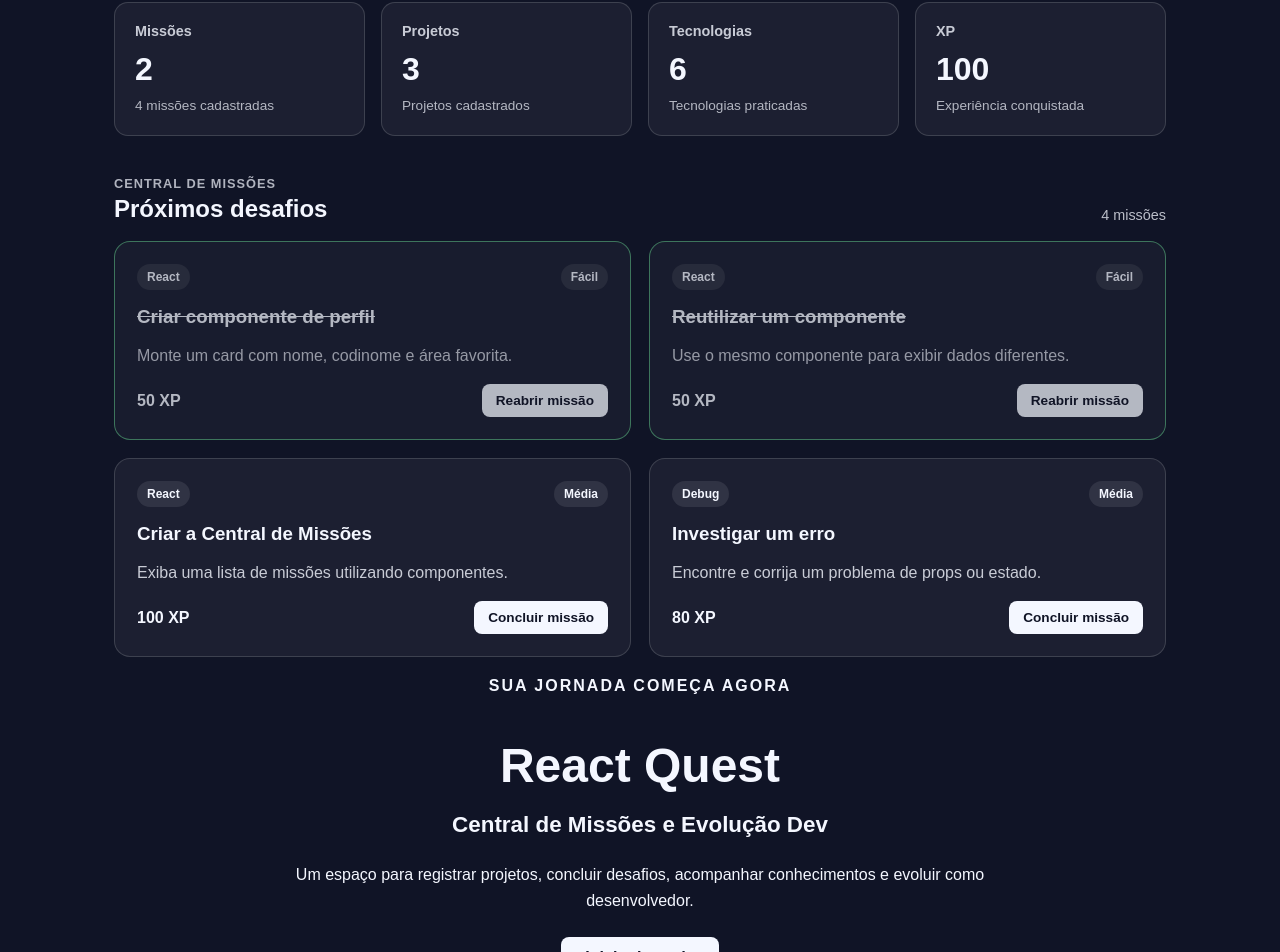
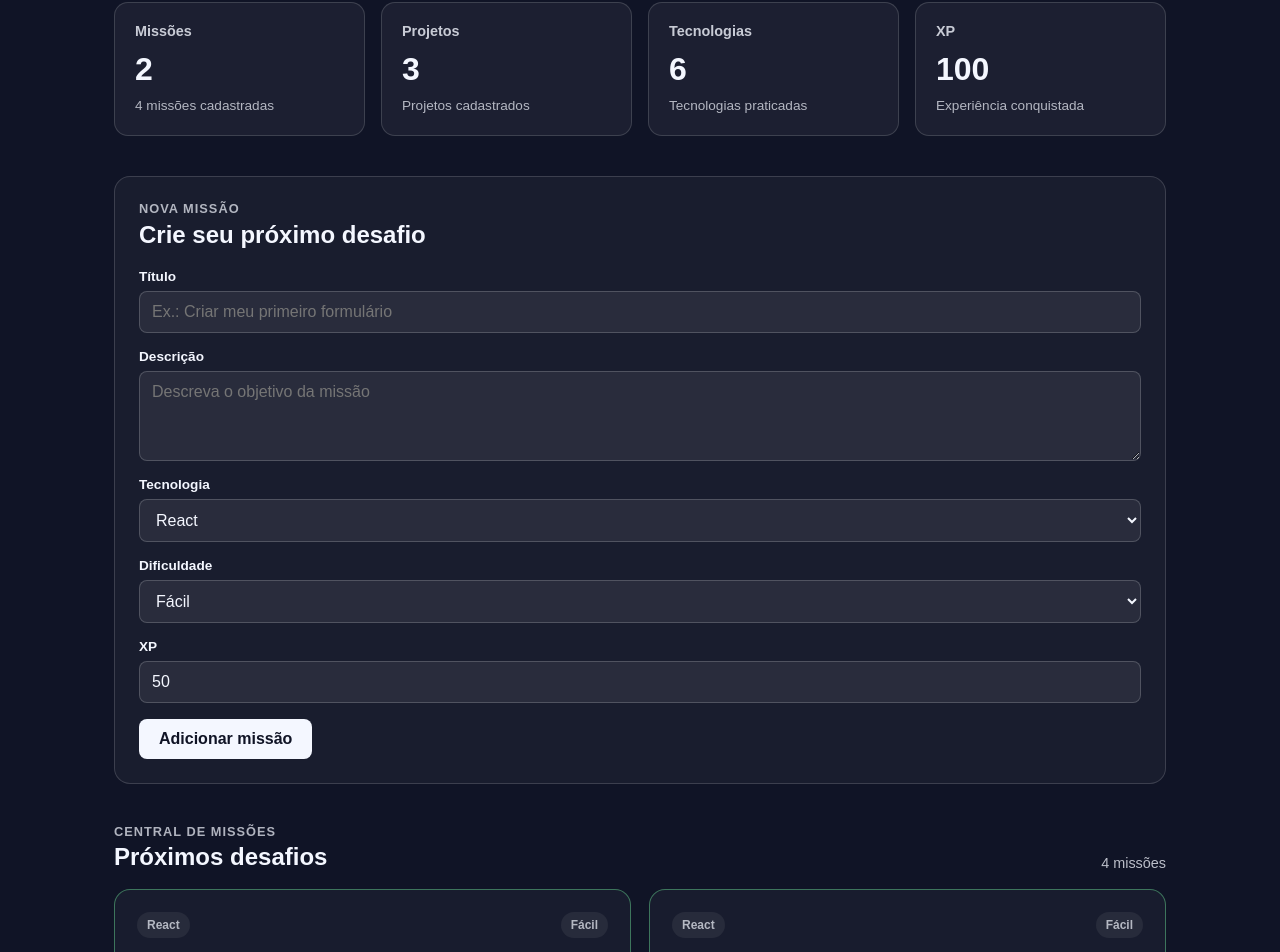
Before and after one commit to profAndreaFranca/React-Quest--Completo, a React (Vite) app: page / in a window 1280 px wide. Shown: the part 410-1362 px from the top of the page. Built offline with nearby package versions, Linux system fonts and the light colour scheme.

Commit message:
feat: adiciona cadastro de missões

```diff
--- a/src/App.jsx
+++ b/src/App.jsx
@@ -6,6 +6,7 @@
 import ProfileCard from "./components/ProfileCard";
 import SummaryCard from "./components/SummaryCard";
 import MissionCard from "./components/MissionCard";
+import MissionForm from "./components/MissionForm";
 
 const initialMissions = [
   {
@@ -94,6 +95,10 @@
     setMissions(updatedMissions);
   }
 
+  function addMission(newMission) {
+    setMissions([...missions, newMission]);
+  }
+
   const completedMissions = missions.filter((mission) => mission.completed);
 
   const completedMissionsCount = completedMissions.length;
@@ -155,6 +160,8 @@
           </div>
         </section>
 
+        <MissionForm onAddMission={addMission}/>
+
         <section className="missions-section">
           <div className="section-heading">
             <div>
--- /dev/null
+++ b/src/components/MissionForm.css
@@ -0,0 +1,58 @@
+.mission-form-section {
+  margin-top: 40px;
+  padding: 24px;
+  border: 1px solid rgba(255, 255, 255, 0.15);
+  border-radius: 16px;
+  background: rgba(255, 255, 255, 0.04);
+}
+.mission-form-heading {
+  margin-bottom: 20px;
+}
+.mission-form-heading p {
+  margin: 0;
+  font-size: 0.8rem;
+  font-weight: 700;
+  text-transform: uppercase;
+  letter-spacing: 1px;
+  opacity: 0.7;
+}
+.mission-form-heading h2 {
+  margin: 5px 0 0;
+}
+.mission-form {
+  display: grid;
+  gap: 16px;
+}
+.mission-form__group {
+  display: flex;
+  flex-direction: column;
+  gap: 7px;
+}
+.mission-form__group label {
+  font-size: 0.85rem;
+  font-weight: 700;
+}
+.mission-form__group input,
+.mission-form__group textarea,
+.mission-form__group select {
+  width: 100%;
+  padding: 11px 12px;
+  border: 1px solid rgba(255, 255, 255, 0.18);
+  border-radius: 8px;
+  background: rgba(255, 255, 255, 0.07);
+  color: inherit;
+  font: inherit;
+}
+.mission-form__group textarea {
+  min-height: 90px;
+  resize: vertical;
+}
+.mission-form__button {
+  justify-self: start;
+  padding: 11px 20px;
+  border: none;
+  border-radius: 8px;
+  font: inherit;
+  font-weight: 700;
+  cursor: pointer;
+}
--- /dev/null
+++ b/src/components/MissionForm.jsx
@@ -0,0 +1,120 @@
+import { useState } from "react";
+import "./MissionForm.css";
+
+function MissionForm({ onAddMission }) {
+  const [title, setTitle] = useState("");
+  const [description, setDescription] = useState("");
+  const [technology, setTechnology] = useState("React");
+  const [difficulty, setDifficulty] = useState("Fácil");
+  const [xp, setXp] = useState(50);
+
+  function handleSubmit(event) {
+    event.preventDefault();
+
+    if (!title.trim() || !description.trim()) {
+      alert("Preencha o título e a descrição da missão.");
+      return;
+    }
+
+    const newMission = {
+      id: Date.now(),
+      title,
+      description,
+      technology,
+      difficulty,
+      xp,
+      completed: false,
+    };
+
+    onAddMission(newMission);
+
+    setTitle("");
+    setDescription("");
+    setTechnology("React");
+    setDifficulty("Fácil");
+    setXp(50);
+
+  }
+
+  return (
+    <section className="mission-form-section">
+      <div className="mission-form-heading">
+        <p>Nova missão</p>
+        <h2>Crie seu próximo desafio</h2>
+      </div>
+
+      <form className="mission-form" onSubmit={handleSubmit}>
+        <div className="mission-form__group">
+          <label htmlFor="title">Título</label>
+
+          <input
+            id="title"
+            type="text"
+            value={title}
+            onChange={(event) => setTitle(event.target.value)}
+            placeholder="Ex.: Criar meu primeiro formulário"
+          />
+        </div>
+
+        <div className="mission-form__group">
+          <label htmlFor="description">Descrição</label>
+          <textarea
+            id="description"
+            value={description}
+            onChange={(event) => setDescription(event.target.value)}
+            placeholder="Descreva o objetivo da missão"
+          />
+        </div>
+
+        <div className="mission-form__group">
+          <label htmlFor="technology">Tecnologia</label>
+          <select
+            id="technology"
+            value={technology}
+            onChange={(event) => setTechnology(event.target.value)}
+          >
+            <option value="React">React</option>
+            <option value="JavaScript">JavaScript</option>
+            <option value="HTML">HTML</option>
+            <option value="CSS">CSS</option>
+            <option value="Git">Git</option>
+            <option value="Debug">Debug</option>
+            <option value="IA">IA</option>
+            <option value="Python">Python</option>
+          </select>
+        </div>
+
+        <div className="mission-form__group">
+          <label htmlFor="difficulty">Dificuldade</label>
+          <select
+            id="difficulty"
+            value={difficulty}
+            onChange={(event) => setDifficulty(event.target.value)}
+          >
+            <option value="Fácil">Fácil</option>
+            <option value="Médio">Médio</option>
+            <option value="Difícil">Difícil</option>
+          </select>
+        </div>
+
+        <div className="mission-form__group">
+          <label htmlFor="xp">XP</label>
+          <input
+            id="xp"
+            type="number"
+            value={xp}
+            min={10}
+            step={10}
+            onChange={(event) => setXp(Number(event.target.value))}
+          />
+        </div>
+
+        <button type="submit" className="mission-form__button">
+          Adicionar missão
+        </button>
+      </form>
+    </section>
+  );
+}
+
+export default MissionForm;
```
Also changed, not shown: 1 other file (tests, documents, lock files or other folders).
